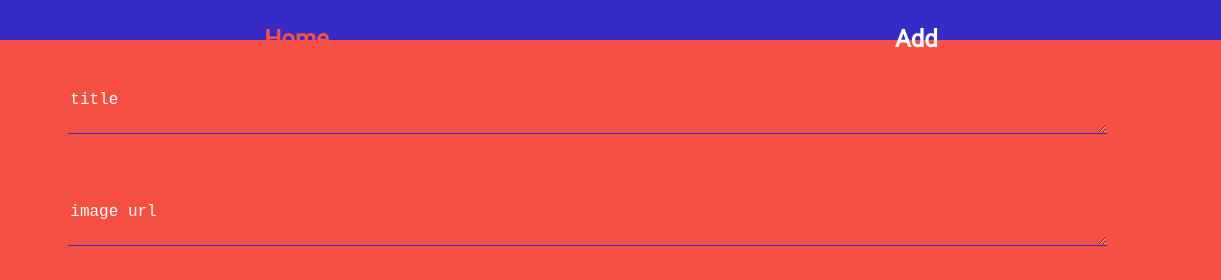
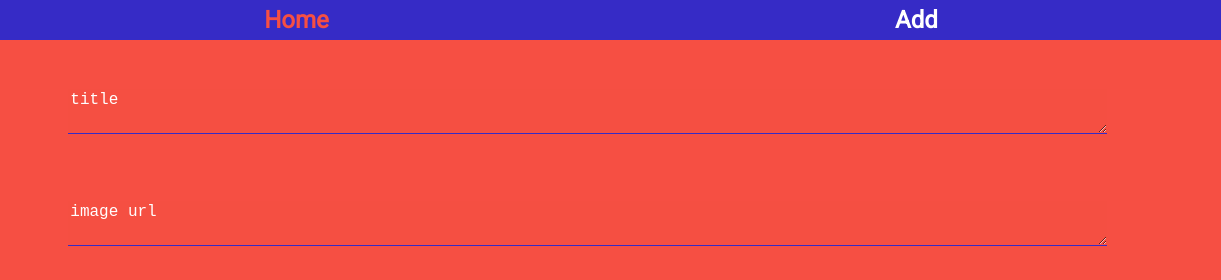
Before and after one commit to dartmouth-cs52-19S/lab4-sheppardrs, a React app: page /posts/new in a window 1280 px wide. Shown: the top 280 px of the page, 59-1280 px from the left. Built offline with nearby package versions, Linux system fonts and the light colour scheme.

Commit message:
fixed navbar spacing

```diff
--- a/src/style.scss
+++ b/src/style.scss
@@ -21,6 +21,9 @@ nav {
   margin: 0;
   width: 100%;
   height: 5vh;
+  display: flex;
+  flex-direction: column;
+  justify-content: center;
 }
 nav ul {
   margin: 0;
@@ -28,9 +31,9 @@ nav ul {
   display: flex;
   flex-direction: row;
   justify-content: space-around;
+  align-items: center;
 }
 nav li {
-  margin: 2%;
   font-weight: 900;
   font-size: 18pt;
 }
@@ -46,6 +49,7 @@ nav a {
   color: $text-hover;
 }
 
+//  post in main page
 .post {
   // display: flex;
   // flex-direction: column;
@@ -104,6 +108,7 @@ i:hover {
   transition: ease .5s;
 }
 
+// full page post view
 .full-post {
   height: 95vh;
   width: 101%;
@@ -173,6 +178,7 @@ i:hover {
   color: $text-hover;
 }
 
+// general and editing
 .post-main {
   display: flex;
   flex-direction: column;
```
